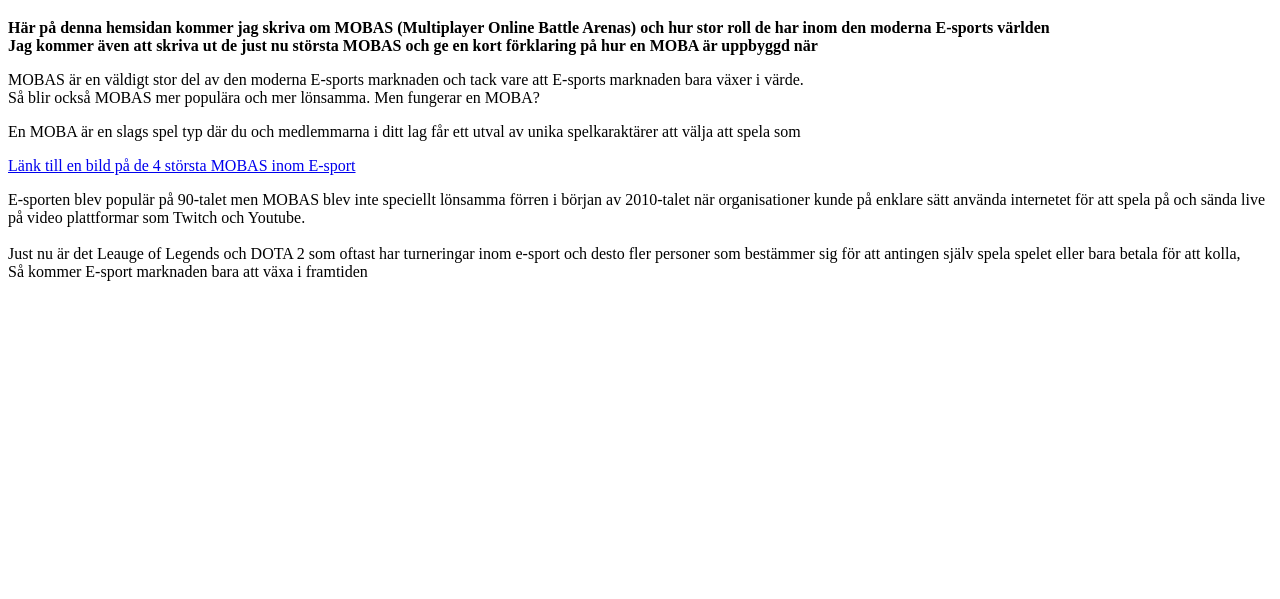
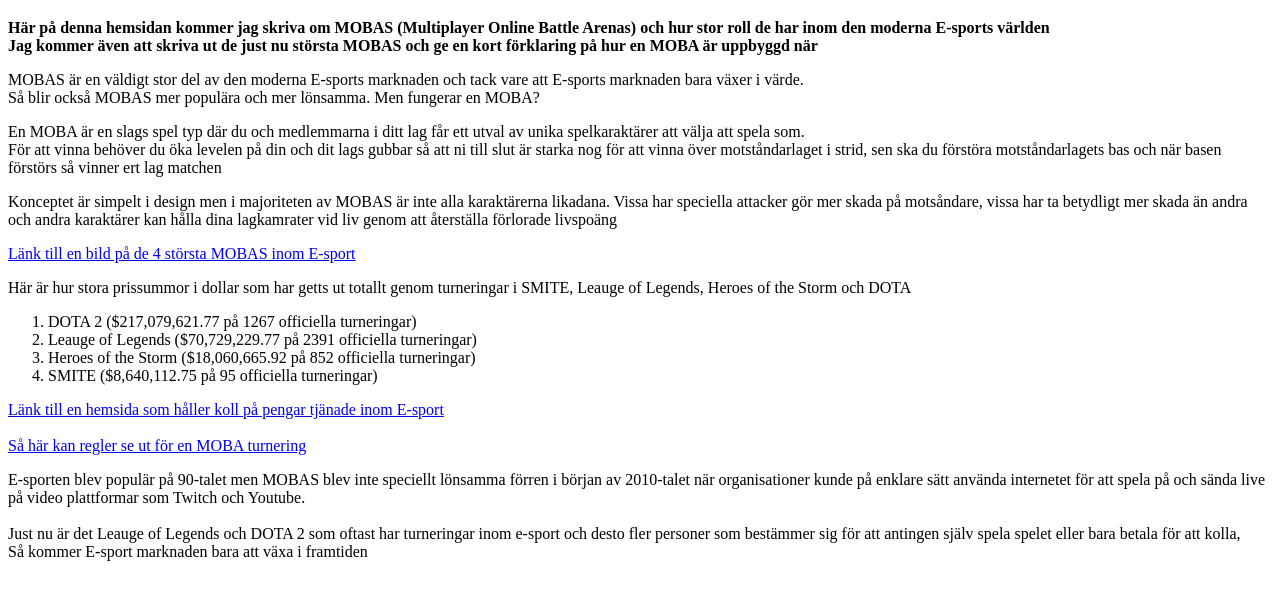
Before and after one commit to Felix236/E-sport, a plain HTML site: page index.html in a window 1280 px wide. Shown: the part 61-660 px from the top of the page. Drawn offline with Linux system fonts and the light colour scheme.

Commit message:
Update index.html

```diff
--- a/index.html
+++ b/index.html
@@ -1,13 +1,25 @@
 <!DOCTYPE html>
 <html>
 <body>
-	<link href="styles/styles.css" rel="stylesheet">
+	<link href="styles/style.css" rel="stylesheet">
     <h1>E-sport</h1>
     <b> Här på denna hemsidan kommer jag skriva om MOBAS (Multiplayer Online Battle Arenas) och hur stor roll de har inom den moderna E-sports världen <br> Jag kommer även att skriva ut de just nu största MOBAS och ge en kort förklaring på hur en MOBA är uppbyggd när</b>
     <p>MOBAS är en väldigt stor del av den moderna E-sports marknaden och tack vare att E-sports marknaden bara växer i värde.<br>
     Så blir också MOBAS mer populära och mer lönsamma. Men fungerar en MOBA?<p>
-    <p> En MOBA är en slags spel typ där du och medlemmarna i ditt lag får ett utval av unika spelkaraktärer att välja att spela som</p>
+    <p> En MOBA är en slags spel typ där du och medlemmarna i ditt lag får ett utval av unika spelkaraktärer att välja att spela som. <br>
+    För att vinna behöver du öka levelen på din och dit lags gubbar så att ni till slut är starka nog för att vinna över motståndarlaget i strid, sen ska du förstöra motståndarlagets bas och när basen förstörs så vinner ert lag matchen</p>
+    <p> Konceptet är simpelt i design men i majoriteten av MOBAS är inte alla karaktärerna likadana. Vissa har speciella attacker gör mer skada på motsåndare, vissa har ta betydligt mer skada än andra och andra karaktärer kan hålla dina lagkamrater vid liv genom att återställa förlorade livspoäng </p>
     <a href="https://www.esportstalk.com/wp-content/uploads/2018/06/Top-Moba.jpg"> Länk till en bild på de 4 största MOBAS inom E-sport</a>
+    <p> Här är hur stora prissummor i dollar som har getts ut totallt genom turneringar i SMITE, Leauge of Legends, Heroes of the Storm och DOTA</p>
+    <ol>
+	<li>DOTA 2 ($217,079,621.77 på 1267 officiella turneringar)</li>
+	<li>Leauge of Legends ($70,729,229.77 på 2391 officiella turneringar)</li>
+	<li>Heroes of the Storm ($18,060,665.92 på 852 officiella turneringar)</li>
+	<li>SMITE ($8,640,112.75 på 95 officiella turneringar)</li>
+	</ol>
+	<a href="https://www.esportsearnings.com/games"> Länk till en hemsida som håller koll på pengar tjänade inom E-sport </a> <br>
+	<br>
+	<a href="https://support.riotgames.com/hc/en-us/articles/209320386-RTP-Default-Tournament-Rules-"> Så här kan regler se ut för en MOBA turnering </a>
 	<br>
 <p> E-sporten blev populär på 90-talet men MOBAS blev inte speciellt lönsamma förren i början av 2010-talet när organisationer kunde på enklare sätt använda internetet för att spela på och sända live på video plattformar som Twitch och Youtube.
 <br>
```
